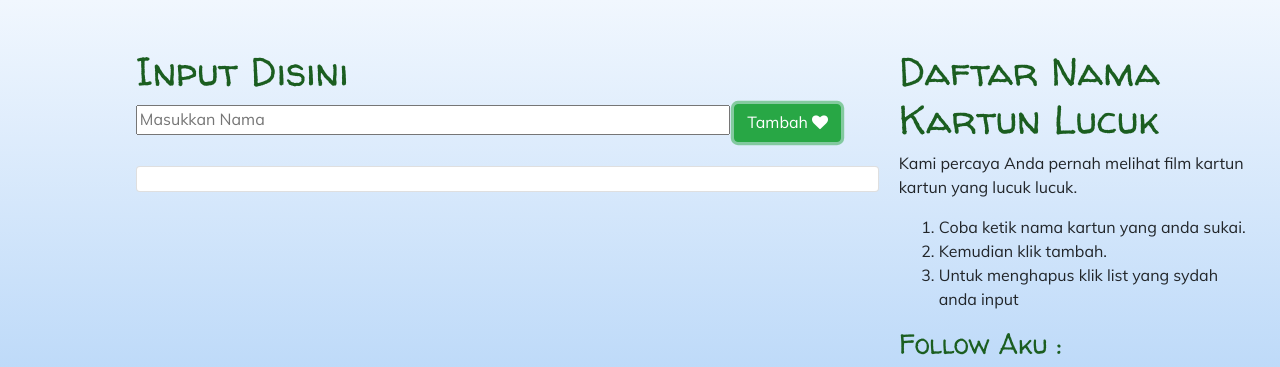
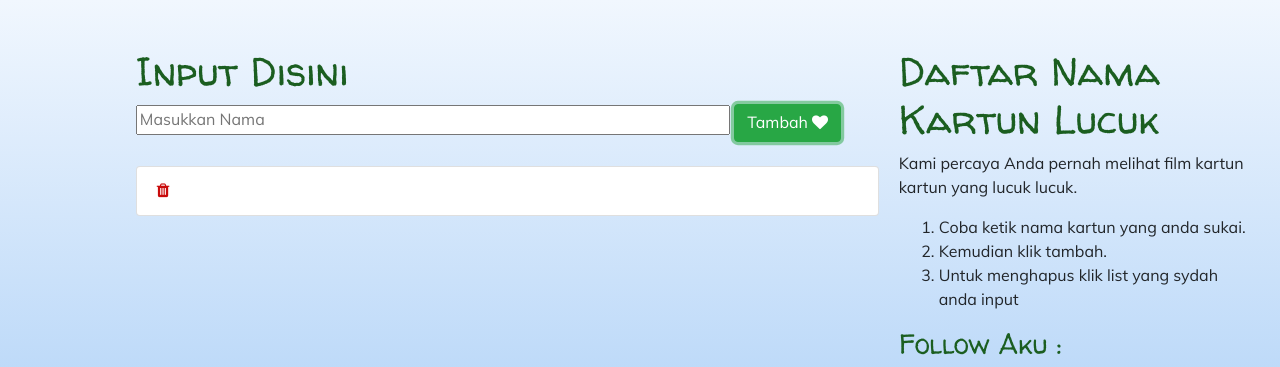
Before and after one commit to desawarna/todolist-lucu, a plain HTML site: page index.html in a window 1280 px wide. Both pictures are taken after a click on the button "Tambah". Shown: the top 367 px of the page. Drawn offline with Linux system fonts and the light colour scheme.

Commit message:
Warna Icon Merah Pada Trah

```diff
--- a/index.html
+++ b/index.html
@@ -85,7 +85,7 @@
             let html = "";
             for(var i = 0; i < data.length; i++){
                 // html = html + "<li>" + data[i] + "</li>";
-                html = html + `<li class="list-group-item" onClick="remove(${i})">${data[i]}</li>`;
+                html = html + `<li class="list-group-item" onClick="remove(${i})"  style="font-weight: bold;"><i class="fa fa-trash"  style="color: #c90b0b;"></i> ${data[i]}</li>`;
             }
 
             listDOM.innerHTML = html;
```
